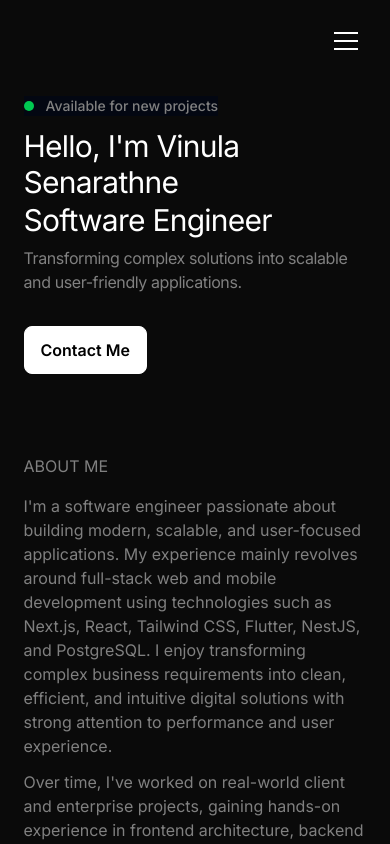
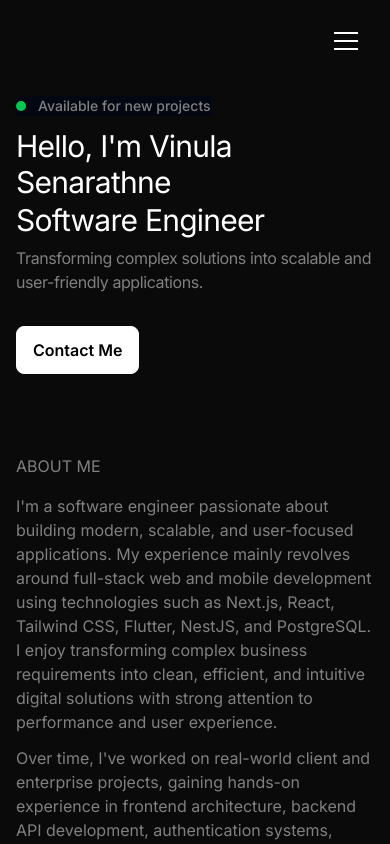
Before and after one commit to vinulays/portfolio, a Next.js app: page / in a window 390 px wide. Shown: the top 844 px of the page. Built offline with nearby package versions, Linux system fonts and the light colour scheme; a web font is replaced by a local one.

Commit message:
fix(container): resolve container taking less space in mobile screens

```diff
--- a/src/app/globals.css
+++ b/src/app/globals.css
@@ -76,7 +76,7 @@
 }
 
 @utility container {
-  @apply lg:max-w-4xl;
+  @apply sm:max-w-4xl;
 }
 
 @layer base {
```
